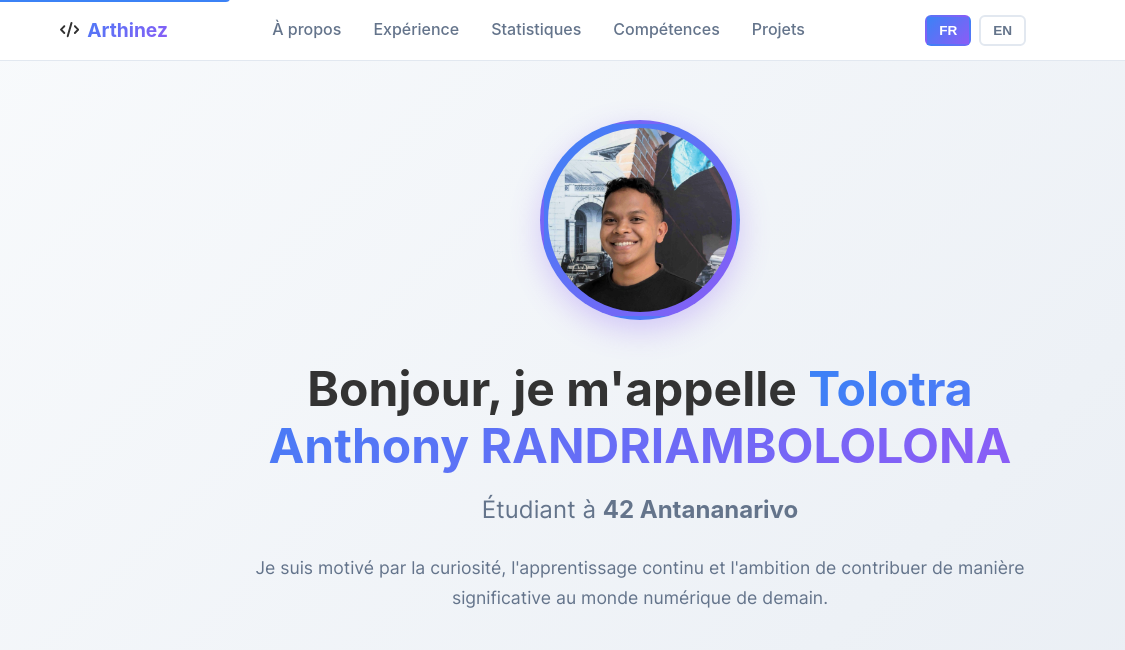
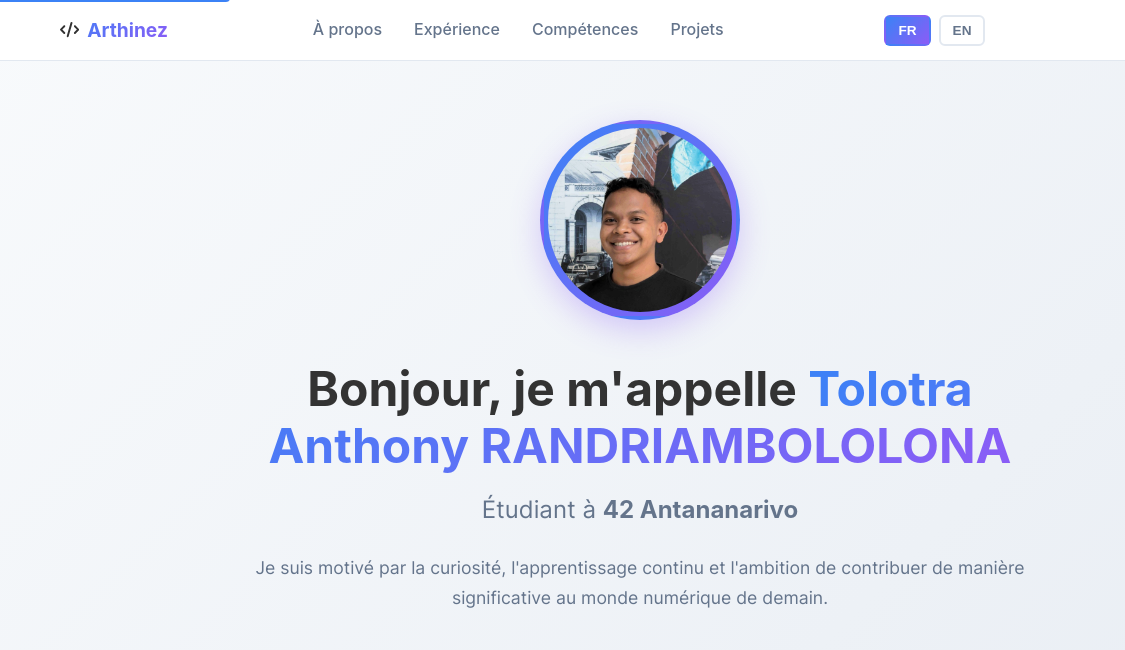
Before and after one commit to Hynoht/portfolio, a website: page index.html in a window 1280 px wide. Shown: the top 650 px of the page, 0-1125 px from the left. Drawn offline with Linux system fonts and the light colour scheme; a web font is replaced by a local one.

Commit message:
Remove 'Statistiques' link from navigation menu

```diff
--- a/index.html
+++ b/index.html
@@ -181,7 +181,6 @@
             <ul class="nav-menu" role="menubar" aria-label="Main menu">
                 <li role="none"><a href="#about" class="nav-link" role="menuitem" data-i18n="about">À propos</a></li>
                 <li role="none"><a href="#experience" class="nav-link" role="menuitem" data-i18n="experience">Expérience</a></li>
-                <li role="none"><a href="#stats" class="nav-link" role="menuitem" data-i18n="stats">Statistiques</a></li>
                 <li role="none"><a href="#skills" class="nav-link" role="menuitem" data-i18n="skills">Compétences</a></li>
                 <li role="none"><a href="#projects" class="nav-link" role="menuitem" data-i18n="projects">Projets</a></li>
             </ul>
```
